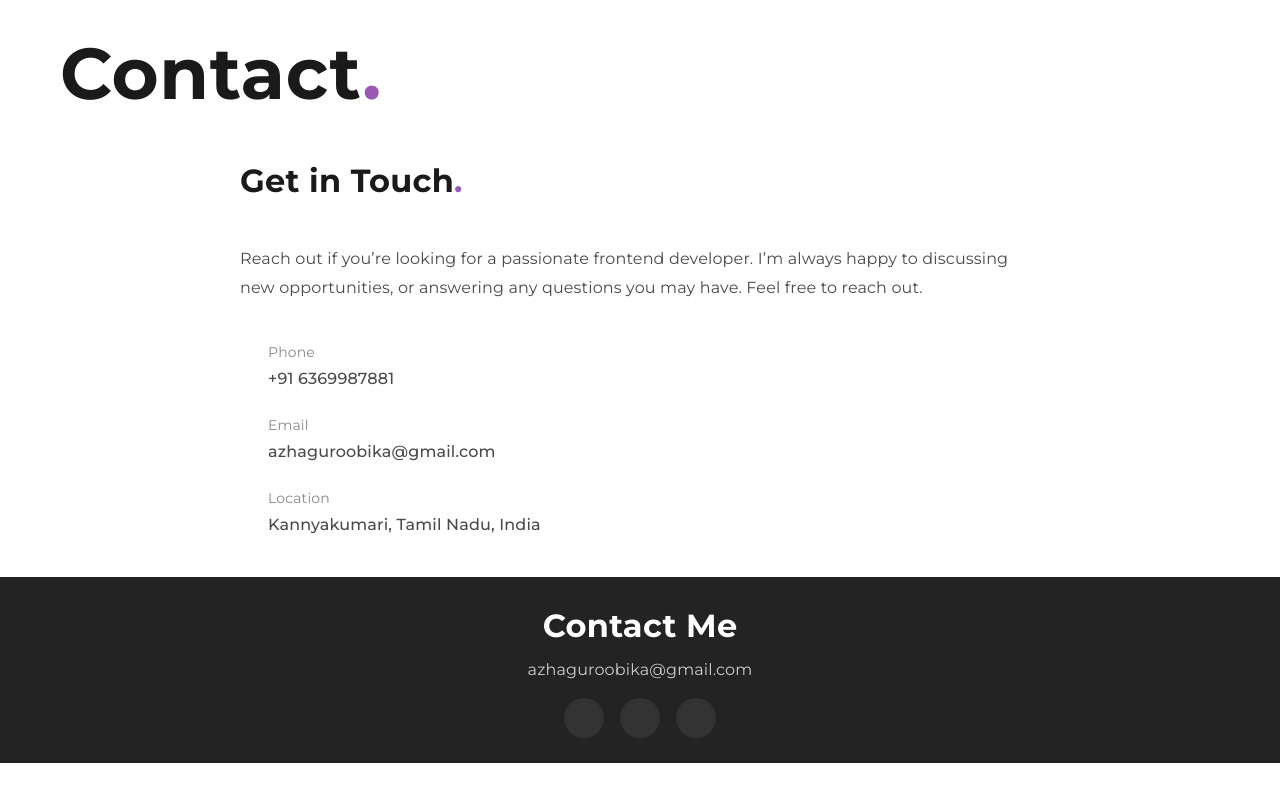
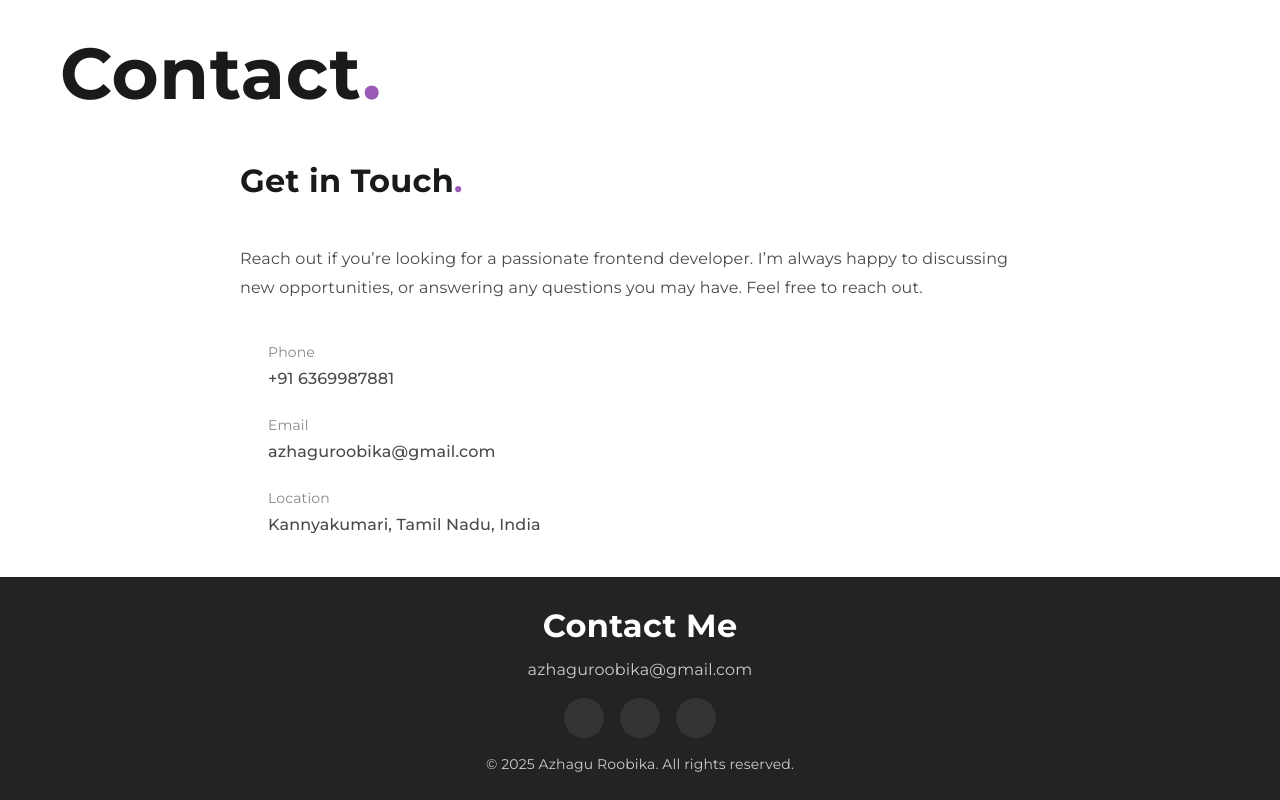
Before and after one commit to Azhaguroobika-roobi/portfolio, a React (Create React App) app: page / in a window 1280 px wide. Shown: the part 3803-4603 px from the top of the page. Before the commit the page ends 4566 px from the top, so only its background shows below. Built offline with nearby package versions, Linux system fonts and the light colour scheme; some icons are missing.

Commit message:
copyright line footer

```diff
--- a/src/components/footer.js
+++ b/src/components/footer.js
@@ -41,7 +41,8 @@ function Footer(){
                 display: 'flex',
                 justifyContent: 'center',
                 gap: '16px',
-                marginTop: '16px'
+                marginTop: '16px',
+                marginBottom: '16px'
             }}>
                 <IconButton
                     component="a"
@@ -93,6 +94,7 @@ function Footer(){
                     <EmailIcon />
                 </IconButton>
             </Box>
+            <Typography sx={{color: "#cccccc",fontFamily: "Montserrat, sans-serif",fontSize: '14px', }}> © 2025 Azhagu Roobika. All rights reserved.</Typography>
         </Box>
     );
 }
```
